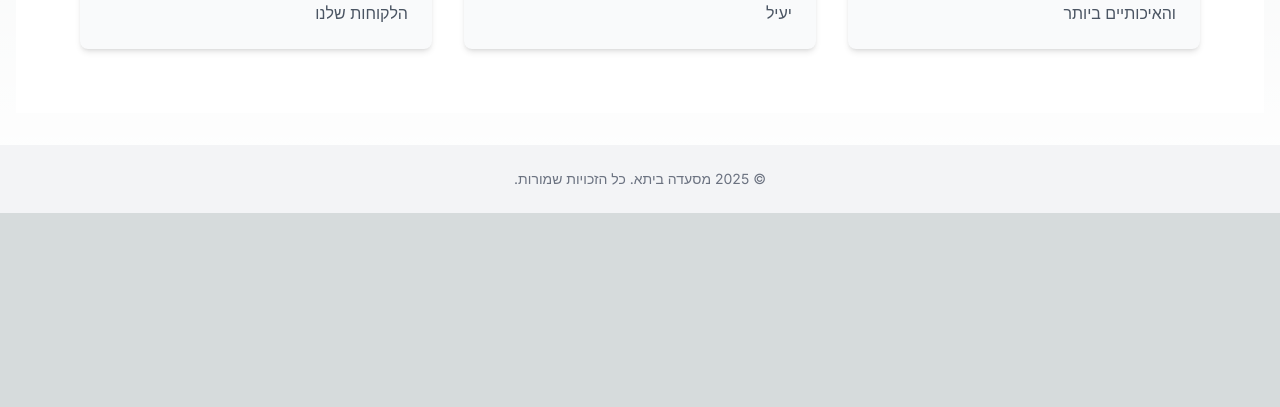
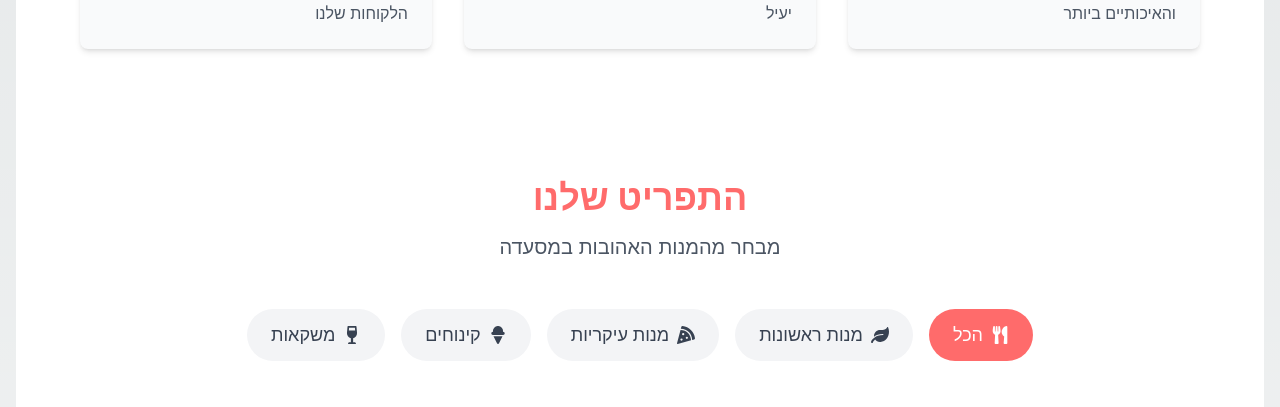
Before and after one commit to Webis-sites/webis-site-msadh-byta-1744060692396, a Next.js app: page / in a window 1280 px wide. Shown: the part 1607-2014 px from the top of the page. Before the commit the page ends 1820 px from the top, so only its background shows below. Built offline with nearby package versions, Linux system fonts and the light colour scheme.

Commit message:
Add MenuSection component to page

```diff
--- a/src/app/page.tsx
+++ b/src/app/page.tsx
@@ -4,6 +4,7 @@ import React from 'react';
 import Header from '../components/Header';
 import HeroSection from '../components/HeroSection';
 import AboutSection from '../components/AboutSection';
+import MenuSection from '../components/MenuSection';
 
 export default function HomePage() {
   return (
@@ -13,6 +14,7 @@ export default function HomePage() {
         <Header />
     <HeroSection />
     <AboutSection />
+    <MenuSection />
   </main>
 
       <footer className="py-6 bg-gray-100 dark:bg-gray-800">
```
